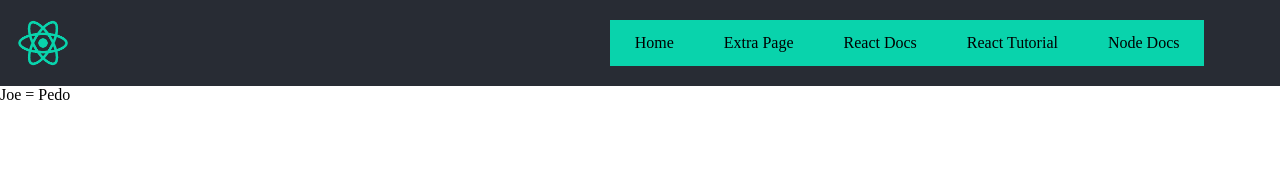
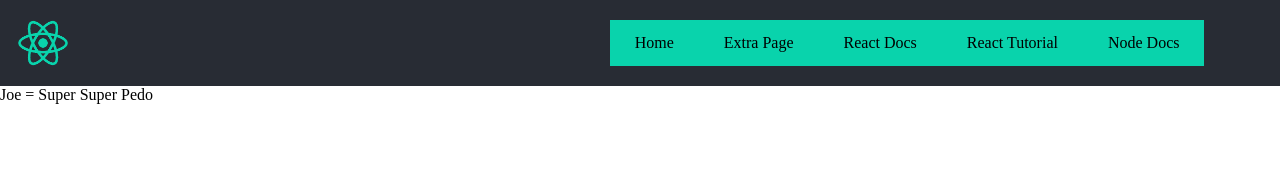
Before and after one commit to vsalapuddin/HelpingHand, a React (Create React App) app in the folder client/: page /Home in a window 1280 px wide. Shown: the top 176 px of the page. Built offline with nearby package versions, Linux system fonts and the light colour scheme.

Commit message:
Joe Super Pedo

```diff
--- a/client/src/views/Home/Home.js
+++ b/client/src/views/Home/Home.js
@@ -5,7 +5,7 @@ import './Home.css';
 function Home() {
     return (
         <div>
-            Joe = Pedo
+            Joe = Super Super Pedo
         </div>
     );
 }
```
